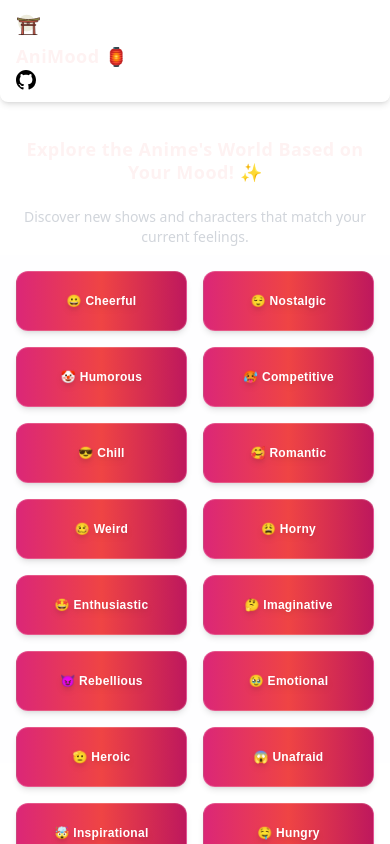
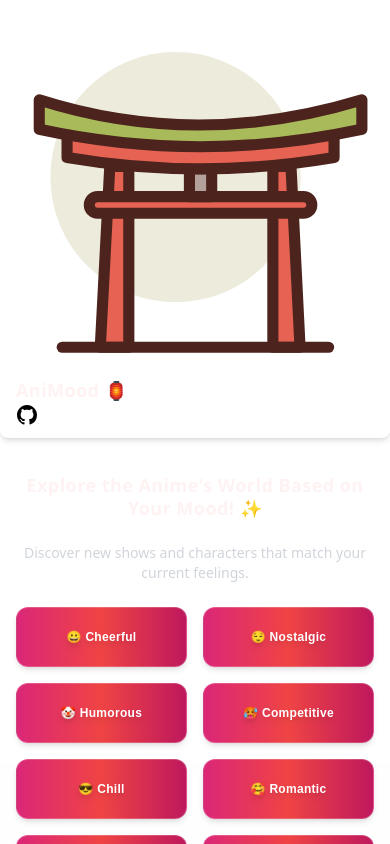
Before and after one commit to RohankumarReddy/AniMood, a React (Vite) app: page / in a window 390 px wide. Shown: the top 844 px of the page. Built offline with nearby package versions, Linux system fonts and the light colour scheme; no server answers.

Commit message:
fixed image and navbar

```diff
--- a/index.html
+++ b/index.html
@@ -1,13 +1,13 @@
 <!doctype html>
-<html lang="en" >
+<html lang="en">
   <head>
     <meta charset="UTF-8" />
-    <link rel="icon" type="image/svg+xml" href="./public/icons8-japan-85.png" />
+    <link rel="icon" href="/icons8-japan-85.png" />
     <meta name="viewport" content="width=device-width, initial-scale=1.0" />
     <title>AniMood</title>
   </head>
   <body>
     <div id="root"></div>
-    <script type="module" src="/src/main.jsx"></script>
+    <script type="module" src="./src/main.jsx"></script>
   </body>
 </html>
--- a/src/components/Navbar.jsx
+++ b/src/components/Navbar.jsx
@@ -1,4 +1,3 @@
-import React from "react";
 
 const Navbar = ({onBackClick,selectMood,handleBackClick}) => {
   return (
@@ -10,9 +9,9 @@ const Navbar = ({onBackClick,selectMood,handleBackClick}) => {
       <div className="navbar-start">
         <button onClick={handleBackClick} className="btn btn-ghost btn-circle hover:border-white transition-colors duration-200 ">
           <img
-            src="src/assets/japan-monument-svgrepo-com.svg"
+            src="/jap.svg"
             alt="Logo"
-            className="w-6 h-6 sm:w-7 sm:h-7 md:w-8 md:h-8 lg:w-9 lg:h-9"
+className="btn btn-circle border border-transparent hover:border-white transition-colors duration-200"
           />
         </button>
       </div>
@@ -36,7 +35,7 @@ const Navbar = ({onBackClick,selectMood,handleBackClick}) => {
     href="https://github.com/RohankumarReddy"
     target="_blank"
     rel="noopener noreferrer"
-    className="btn btn-circle hover:border-white transition-colors duration-200"
+className="btn btn-circle border border-transparent hover:border-white transition-colors duration-200"
   >
     <svg
       xmlns="http://www.w3.org/2000/svg"
```
Also changed, not shown: public/jap.svg (renamed from src/assets/japan-monument-svgrepo-com.svg).
